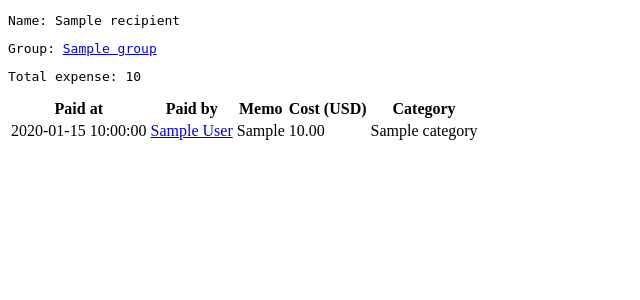
After one commit to littleweaver/django-argus, a Django app: a page that uses argus/templates/argus/recipient_detail.html in a window 1280 px wide. The commit adds this page. Shown: the top 300 px of the page, without its empty margins (0-640 px from the left). Run offline with Django 3.2, Linux system fonts and the light colour scheme; a user stored in the database is signed in; tables that the repository leaves empty hold one stand-in row (values such as "Sample post").

Commit message:
Added support for Member/Recipient adding.

```diff
--- a/argus/models.py
+++ b/argus/models.py
@@ -75,6 +75,10 @@ class Recipient(models.Model):
 
     def __unicode__(self):
         return smart_text(self.name)
+
+    def get_absolute_url(self):
+        return reverse('argus_recipient_detail',
+                       kwargs={'group_slug': self.group.slug, 'pk': self.pk})
 
 
 class Category(models.Model):
--- a/argus/templates/argus/group_detail.html
+++ b/argus/templates/argus/group_detail.html
@@ -4,7 +4,7 @@
 
 {% if group.password %}<a href="{% url 'argus_group_logout' %}">Logout</a>{% endif %}
 
-<h2>Members</h2>
+<h2>Members <small><a href="{% url 'argus_member_create' group_slug=group.slug %}">Add member</a></small></h2>
 {% with members=group.members.all %}
   {% if members %}
     <ul>
@@ -17,12 +17,12 @@
   {% endif %}
 {% endwith %}
 
-<h2>Recipients</h2>
+<h2>Recipients <small><a href="{% url 'argus_recipient_create' group_slug=group.slug %}">Add recipient</a></small></h2>
 {% with recipients=group.recipients.all %}
   {% if recipients %}
     <ul>
       {% for recipient in recipients %}
-        <li>{{ recipient.name }}</li>
+        <li><a href="{{ recipient.get_absolute_url }}">{{ recipient.name }}</a></li>
       {% endfor %}
     </ul>
   {% else %}
--- /dev/null
+++ b/argus/templates/argus/recipient_detail.html
@@ -0,0 +1,36 @@
+{% extends "argus/__base.html" %}
+
+{% block title %}{{ recipient.name }} – {{ recipient.group.name }} – {{block.super }}{% endblock %}
+
+{% block content %}
+<pre>Name: {{ recipient.name }}</pre>
+<pre>Group: <a href="{{ recipient.group.get_absolute_url }}">{{ recipient.group }}</a></pre>
+<pre>Total expense: {{ total_expense }}</pre>
+
+<table>
+  <thead>
+    <tr>
+      <th>Paid at</th>
+      <th>Paid by</th>
+      <th>Memo</th>
+      <th>Cost ({{ recipient.group.currency }})</th>
+      {% if recipient.group.use_categories %}
+        <th>Category</th>
+      {% endif %}
+    </tr>
+  </thead>
+  <tbody>
+    {% for expense in recent_expenses|slice:":10" %}
+      <tr>
+        <td>{{ expense.paid_at|date:"Y-m-d H:i:s" }}</td>
+        <td><a href="{{ expense.member.get_absolute_url }}">{{ expense.member.name }}</a></td>
+        <td>{{ expense.memo }}</td>
+        <td>{{ expense.cost }}</td>
+        {% if recipient.group.use_categories %}
+          <td>{{ expense.category }}</td>
+        {% endif %}
+      </tr>
+    {% endfor %}
+  </tbody>
+</table>
+{% endblock %}
--- a/argus/urls.py
+++ b/argus/urls.py
@@ -1,11 +1,13 @@
 from django.conf.urls import patterns, url
 from django.views.generic import TemplateView
 
+from argus.models import Member, Recipient
 from argus.views import (MemberDetailView, GroupListView, GroupDetailView,
                          GroupCreateView, GroupUpdateView, GroupLoginView,
                          GroupChangePasswordView, GroupPasswordResetTokenView,
                          GroupPasswordResetConfirmView, GroupEmailConfirmView,
-                         GroupLogoutView)
+                         GroupLogoutView, GroupRelatedCreateView,
+                         RecipientDetailView)
 
 
 urlpatterns = patterns('',
@@ -49,4 +51,18 @@ urlpatterns = patterns('',
     url(r'^(?P<group_slug>[\w-]+)/m/(?P<pk>\d+)/$',
         MemberDetailView.as_view(),
         name='argus_member_detail'),
+    url(r'^(?P<group_slug>[\w-]+)/m/add/$',
+        GroupRelatedCreateView.as_view(template_name="argus/member_create.html",
+                                       context_object_name="member",
+                                       model=Member),
+        name='argus_member_create'),
+
+    url(r'^(?P<group_slug>[\w-]+)/r/(?P<pk>\d+)/$',
+        RecipientDetailView.as_view(),
+        name='argus_recipient_detail'),
+    url(r'^(?P<group_slug>[\w-]+)/r/add/$',
+        GroupRelatedCreateView.as_view(template_name="argus/recipient_create.html",
+                                       context_object_name="recipient",
+                                       model=Recipient),
+        name='argus_recipient_create'),
 )
--- a/argus/views.py
+++ b/argus/views.py
@@ -6,16 +6,18 @@ from django.contrib.auth.forms import SetPasswordForm
 from django.contrib.sites.shortcuts import get_current_site
 from django.core.mail import send_mail
 from django.core.urlresolvers import reverse
+from django.db import models
 from django.db.models import Q
+from django.forms.models import modelform_factory
 from django.http import Http404, HttpResponseRedirect
 from django.template import loader
 from django.views.generic import (DetailView, ListView, RedirectView,
-                                  UpdateView, FormView)
+                                  UpdateView, FormView, CreateView)
 from django.views.generic.edit import BaseUpdateView
 
 from argus.forms import (GroupForm, GroupAuthenticationForm,
-                         GroupChangePasswordForm)
-from argus.models import Member, Group, Share
+                         GroupChangePasswordForm, GroupRelatedForm)
+from argus.models import Member, Group, Share, Recipient
 from argus.tokens import token_generators
 from argus.utils import login, logout
 
@@ -253,6 +255,29 @@ class GroupChangePasswordView(UpdateView):
         return reverse("argus_group_update", kwargs={'slug': self.object.slug})
 
 
+class GroupRelatedCreateView(CreateView):
+    form_class = GroupRelatedForm
+
+    def get_form_class(self):
+        return modelform_factory(self.model, self.form_class)
+
+    def get_form_kwargs(self):
+        kwargs = super(GroupRelatedCreateView, self).get_form_kwargs()
+        try:
+            kwargs['group'] = Group.objects.get(slug=self.kwargs['group_slug'])
+        except Group.DoesNotExist:
+            raise Http404
+        return kwargs
+
+    def get_context_data(self, **kwargs):
+        context = super(GroupRelatedCreateView, self).get_context_data(**kwargs)
+        context['group'] = context['form'].group
+        return context
+
+    def get_success_url(self):
+        return self.object.group.get_absolute_url()
+
+
 class MemberDetailView(DetailView):
     model = Member
     template_name = 'argus/member_detail.html'
@@ -280,3 +305,29 @@ class MemberDetailView(DetailView):
             return _group_auth_redirect(self.object.group)
         context = self.get_context_data(object=self.object)
         return self.render_to_response(context)
+
+
+class RecipientDetailView(DetailView):
+    model = Recipient
+    template_name = 'argus/recipient_detail.html'
+    context_object_name = 'recipient'
+
+    def get_queryset(self):
+        qs = super(RecipientDetailView, self).get_queryset()
+        qs = qs.select_related('group')
+        return qs.filter(group__slug=self.kwargs['group_slug'])
+
+    def get_context_data(self, **kwargs):
+        context = super(RecipientDetailView, self).get_context_data(**kwargs)
+        expenses = self.object.expenses.all()
+        context['total_expense'] = expenses.aggregate(models.Sum('cost'))['cost__sum']
+        expenses = expenses.order_by('-paid_at')
+        context['recent_expenses'] = expenses
+        return context
+
+    def get(self, request, *args, **kwargs):
+        self.object = self.get_object()
+        if _group_auth_needed(request, self.object.group):
+            return _group_auth_redirect(self.object.group)
+        context = self.get_context_data(object=self.object)
+        return self.render_to_response(context)
```
Also changed, not shown: argus/forms.py (+13 -0 lines), argus/templates/argus/member_create.html (added, +11 -0 lines), argus/templates/argus/recipient_create.html (added, +11 -0 lines).
